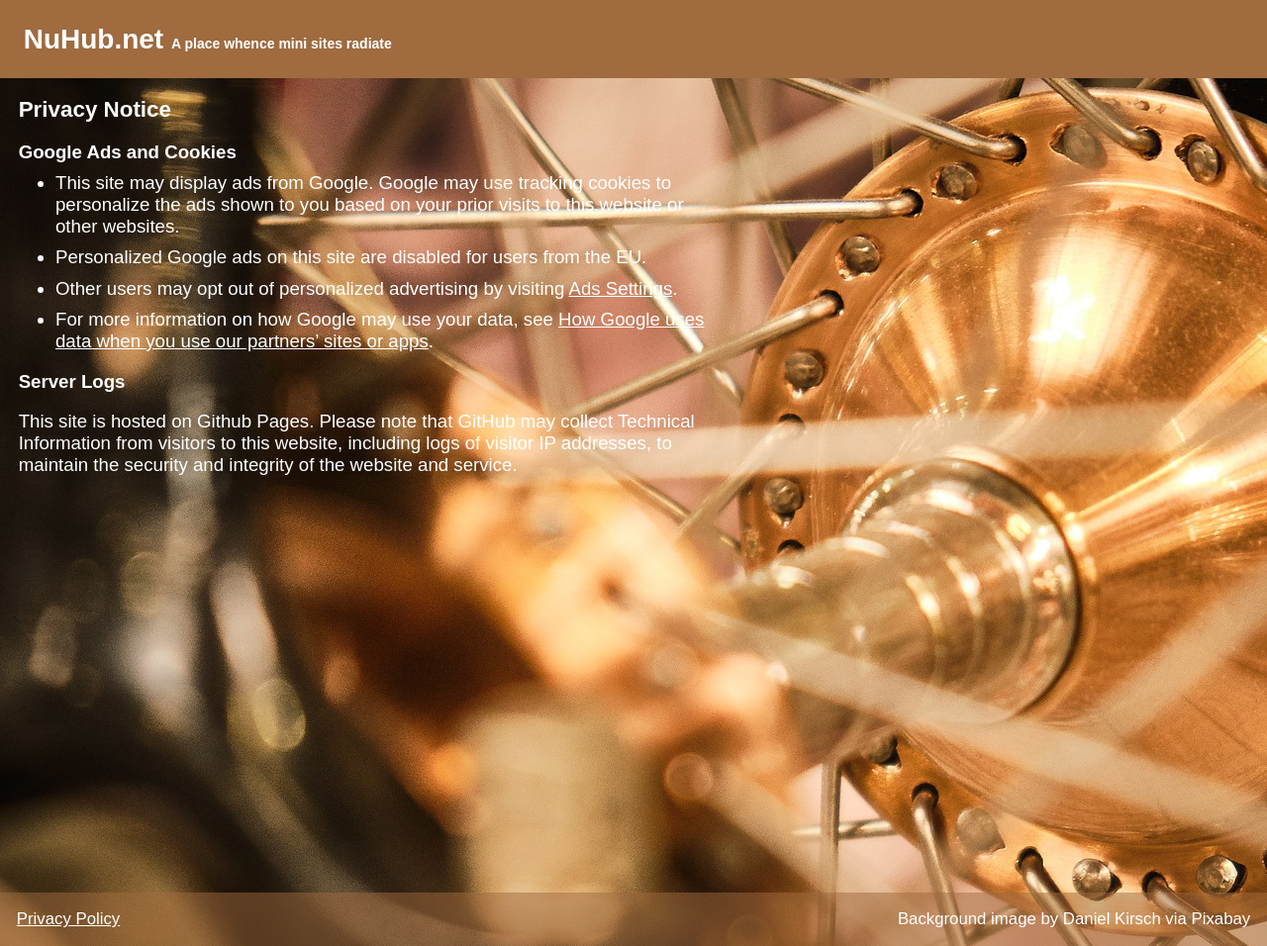
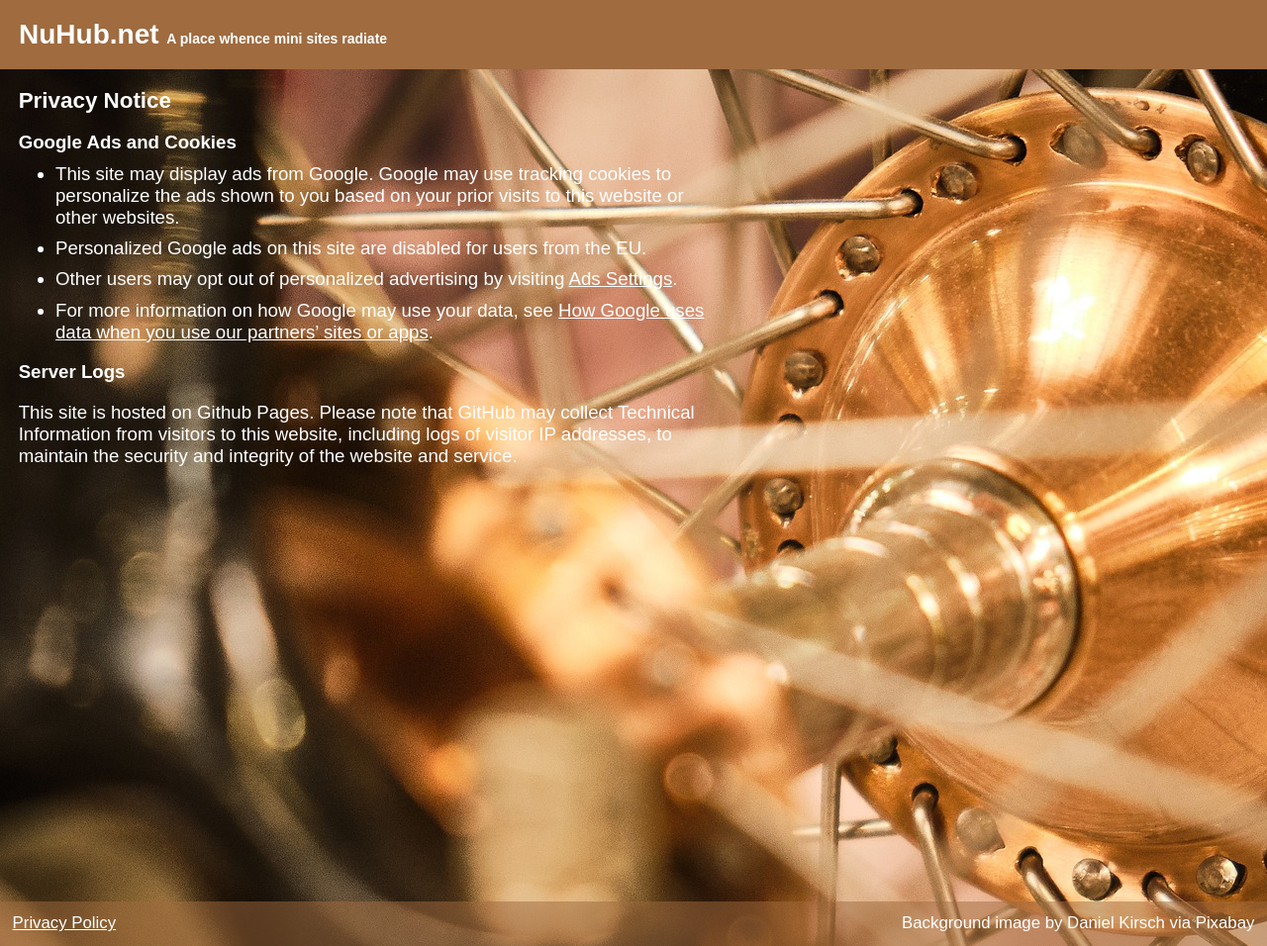
Before and after one commit to david672orford/david672github.io, a Jekyll site: the page built from privacy.md, in a window 1280 px wide. Shown: the whole page at 99% size. Built offline with Jekyll 4.4.1, drawn with Linux system fonts in a browser that asks for light colours; our own code applies the rules of GitHub Pages for plain Markdown files.

Commit message:
Update style.css

```diff
--- a/assets/css/style.css
+++ b/assets/css/style.css
@@ -14,7 +14,7 @@ BODY {
 	padding-bottom: 3em;	/* space for footer */
 	}
 HEADER {
-	padding: 1em;
+	padding: .75em;
 	color: white;
 	background-color: #9F6B3F;
 	}
@@ -29,7 +29,7 @@ FOOTER {
 	left: 0;
 	bottom: 0;
 	right: 0;
-	padding: 1em;
+	padding: .75em;
 	font-size: 90%;
 	background-color: #9F6B3F80;
 	}
```
